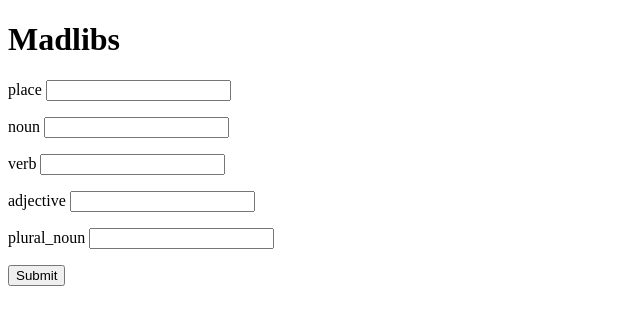
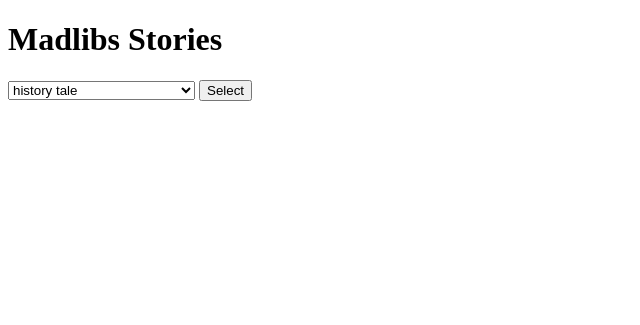
Before and after one commit to theUyonator/Flask_Madlibs_, a Flask app: page / in a window 1280 px wide. Shown: the top 325 px of the page, without its empty margins (0-640 px from the left). Run offline with Flask 2, Linux system fonts and the light colour scheme.

Commit message:
A New Version of the Madlib Game Containing More Story Options

```diff
--- a/app.py
+++ b/app.py
@@ -1,20 +1,30 @@
 from flask import Flask, request, render_template
 from flask_debugtoolbar import DebugToolbarExtension
-from stories import story
+from stories import stories
 
 app = Flask(__name__)
 app.config["SECRET_KEY"] = "MADLIBS"
 debug = DebugToolbarExtension(app)
 
 @app.route("/")
-def prompt():
-    """This function uses the prompts provided to render the madlib_form.html doc"""
+def list_of_stories():
+    """This function shows the lists of stories"""
+    return render_template("list_of_stories.html", stories = stories.values())
+
+@app.route("/madlib_form")
+def madlib_form():
+    """This function displays form pertaining to story choosen in the home directory"""
+    story_id = request.args["story_id"]
+    story = stories[story_id]
     prompts = story.prompts
-    return render_template("madlib_form.html", prompts = prompts)
+
+    return render_template("madlib_form.html", story_id = story_id, title = story.title, prompts = prompts)
 
 @app.route("/madlib_story")
 def madlib_story():
     """This function renders the information entered in the madlib_form.html into a story in madlib_story.html"""
+    story_id = request.args["story_id"]
+    story = stories[story_id]
     text = story.generate(request.args)
 
-    return render_template("madlib_story.html", text = text)
+    return render_template("madlib_story.html", title = story.title, text = text)
--- a/stories.py
+++ b/stories.py
@@ -4,10 +4,10 @@
 class Story:
     """Madlibs story.
 
-    To  make a story, pass a list of prompts, and the text
+    To  make a story, pass a code, a title, alist of prompts, and the text
     of the template.
 
-        >>> s = Story(["noun", "verb"],
+        >>> s = Story("simple", "A simple Tale", ["noun", "verb"],
         ...     "I love to {verb} a good {noun}.")
 
     To generate text from a story, pass in a dictionary-like thing
@@ -18,9 +18,10 @@ class Story:
         'I love to eat a good mango.'
     """
 
-    def __init__(self, words, text):
+    def __init__(self,code, title, words, text):
         """Create story with words and template text."""
-
+        self.code = code
+        self.title = title
         self.prompts = words
         self.template = text
 
@@ -38,22 +39,22 @@ class Story:
 # Here's are some instance stories to get started
 
 
-story = Story(
+story1 = Story("history", "history tale",
     ["place", "noun", "verb", "adjective", "plural_noun"],
     """Once upon a time in a long-ago {place}, there lived a
        large {adjective} {noun}. It loved to {verb} {plural_noun}."""
 )
 
-# story2 = Story(["work_place", "job_postion", "action", "connect"],
-#                 """So I've been applying to {work_place} for the
-#                     {job_position}. I am hoping to {action} with
-#                     {connect} to discuss further."""
-#                 )
-# story3 = Story(["name", "location", "action"],
-#                 """I am going out with {name}, we will be going to {location}
-#                     to {action}"""
-#                 )
+story2 = Story("work", "Loooking for work", ["work_place", "job_postion", "action", "connect"],
+                """So I've been applying to {work_place} for the
+                    {job_position}. I am hoping to {action} with
+                    {connect} to discuss further."""
+                )
+story3 = Story("outing", "Spending Time with Friends", ["name", "location", "action"],
+                """I am going out with {name}, we will be going to {location}
+                    to {action}"""
+                )
 
-# #A dict is created of {id:story, id:story}
+#A dict is created of {code:story, code:story}
 
-# stories = {s.id: s for s in [story, story2, story3]}
+stories = {s.code: s for s in [story1, story2, story3]}
--- /dev/null
+++ b/templates/list_of_stories.html
@@ -0,0 +1,22 @@
+{% extends "base.html" %}
+
+{% block title %}Madlibs Form{% endblock %}
+
+{% block content %}
+<h1>Madlibs Stories</h1>
+
+<form action="/madlib_form">
+    <select name="story_id">
+        {% for story in stories %}
+
+        <option value="{{story.code}}">
+            {{story.title}}
+        </option>
+
+        {% endfor %}
+    </select>
+    <button type = "submit">Select</button>
+
+</form>
+
+{% endblock %}
--- a/templates/madlib_form.html
+++ b/templates/madlib_form.html
@@ -3,7 +3,7 @@
 {% block title %}Madlibs Form{% endblock %}
 
 {% block content %}
-<h1>Madlibs</h1>
+<h1>Madlibs for {{title}}</h1>
 
 <form action="/madlib_story">
     {% for prompt in prompts%}
@@ -13,7 +13,7 @@
     </p>
 
     {% endfor %}
-
+    <input type="hidden" name="story_id" value = "{{story_id}}">
     <button type = "submit">Submit</button>
 
 </form>
--- a/templates/madlib_story.html
+++ b/templates/madlib_story.html
@@ -3,7 +3,7 @@
 {% block title %}Madlibs Form{% endblock %}
 
 {% block content %}
-<h1>Your Story</h1>
+<h1>Your Story Version of {{title}}</h1>
 
 <p>{{text}}</p>
 
```
